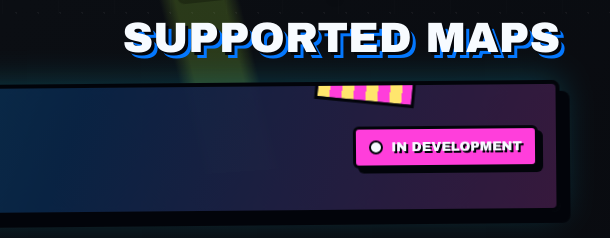
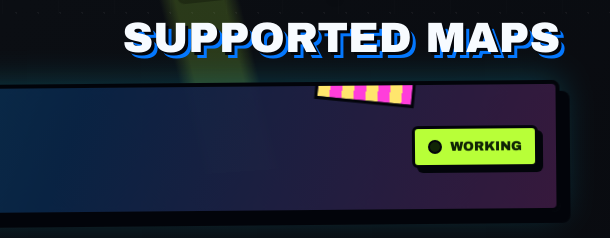
Before and after one commit to mitamudev/azurium, a website: page index.html in a window 1280 px wide. Shown: the part 786-1024 px from the top of the page, 670-1280 px from the left. Drawn offline with Linux system fonts and the light colour scheme.

Commit message:
Update index.html

```diff
--- a/index.html
+++ b/index.html
@@ -91,7 +91,7 @@
               <span class="map-kicker">Roblox Map</span>
               <h3>[???] Stand Upright: Rebooted</h3>
             </div>
-            <span class="status-pill status-development">In Development</span>
+            <span class="status-pill status-working">Working</span>
           </a>
 
           <div class="status-legend" aria-label="Possible script statuses">
```
